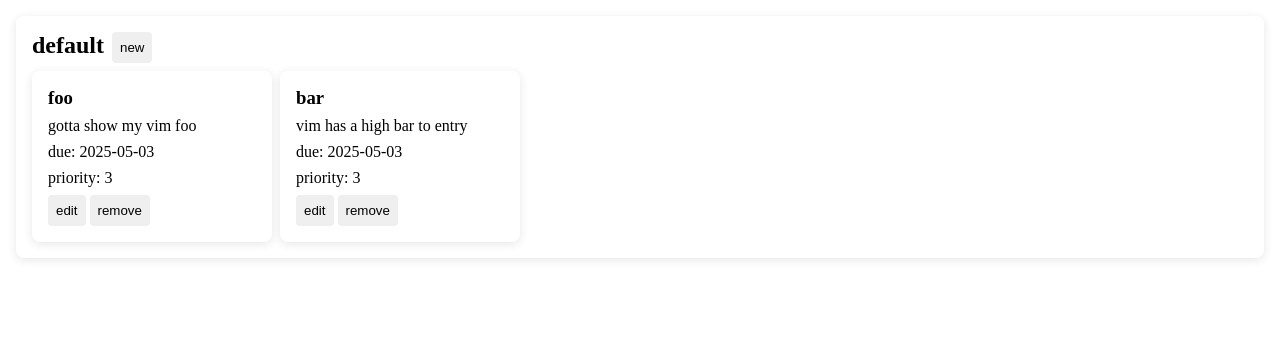
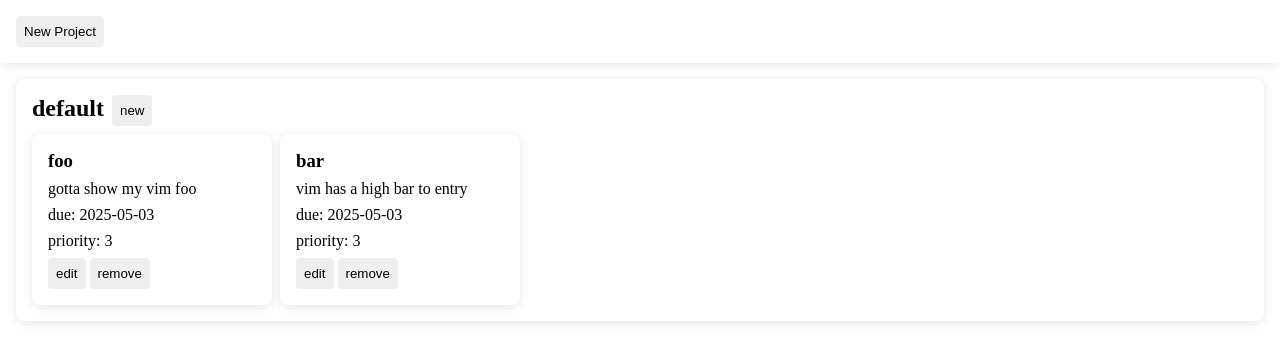
Before and after one commit to scorbiclife/odin-todo-list, a website built with webpack: page src/index.html in a window 1280 px wide. Built offline with nearby package versions, Linux system fonts and the light colour scheme.

Commit message:
feat(ui): create new project button

```diff
--- a/src/index.css
+++ b/src/index.css
@@ -33,6 +33,11 @@ li {
   max-width: 500px;
 
   box-shadow: 0 2px 10px rgba(0, 0, 0, 0.1);
+}
+
+.main-menu {
+  padding: 16px;
+  box-shadow: 0 2px 10px 0 rgba(0, 0, 0, 0.1);
 }
 
 .project_list {
--- a/src/mvc/main.js
+++ b/src/mvc/main.js
@@ -35,11 +35,14 @@ export class MainController {
   }
 
   createView() {
-    return $("ul", { class: "project_list" })(
-      ...this.model
-        .getAllProjects()
-        .map((project) => new ProjectController(project).createView())
-        .map(($view) => $("li")($view))
+    return $("div", {})(
+      $("menu", { class: "main-menu" })($("button")("New Project")),
+      $("ul", { class: "project_list" })(
+        ...this.model
+          .getAllProjects()
+          .map((project) => new ProjectController(project).createView())
+          .map(($view) => $("li")($view))
+      )
     );
   }
 }
```
